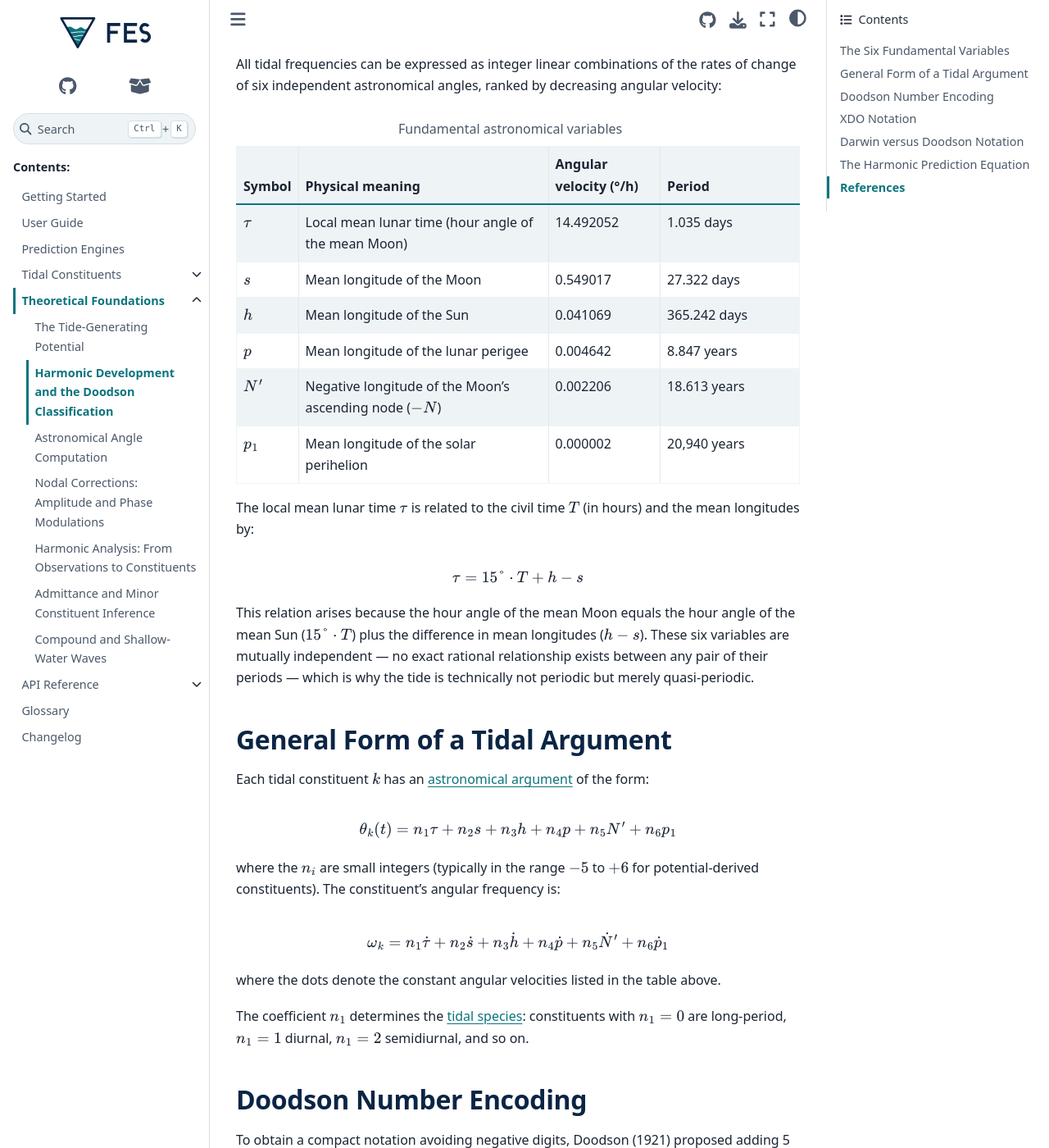
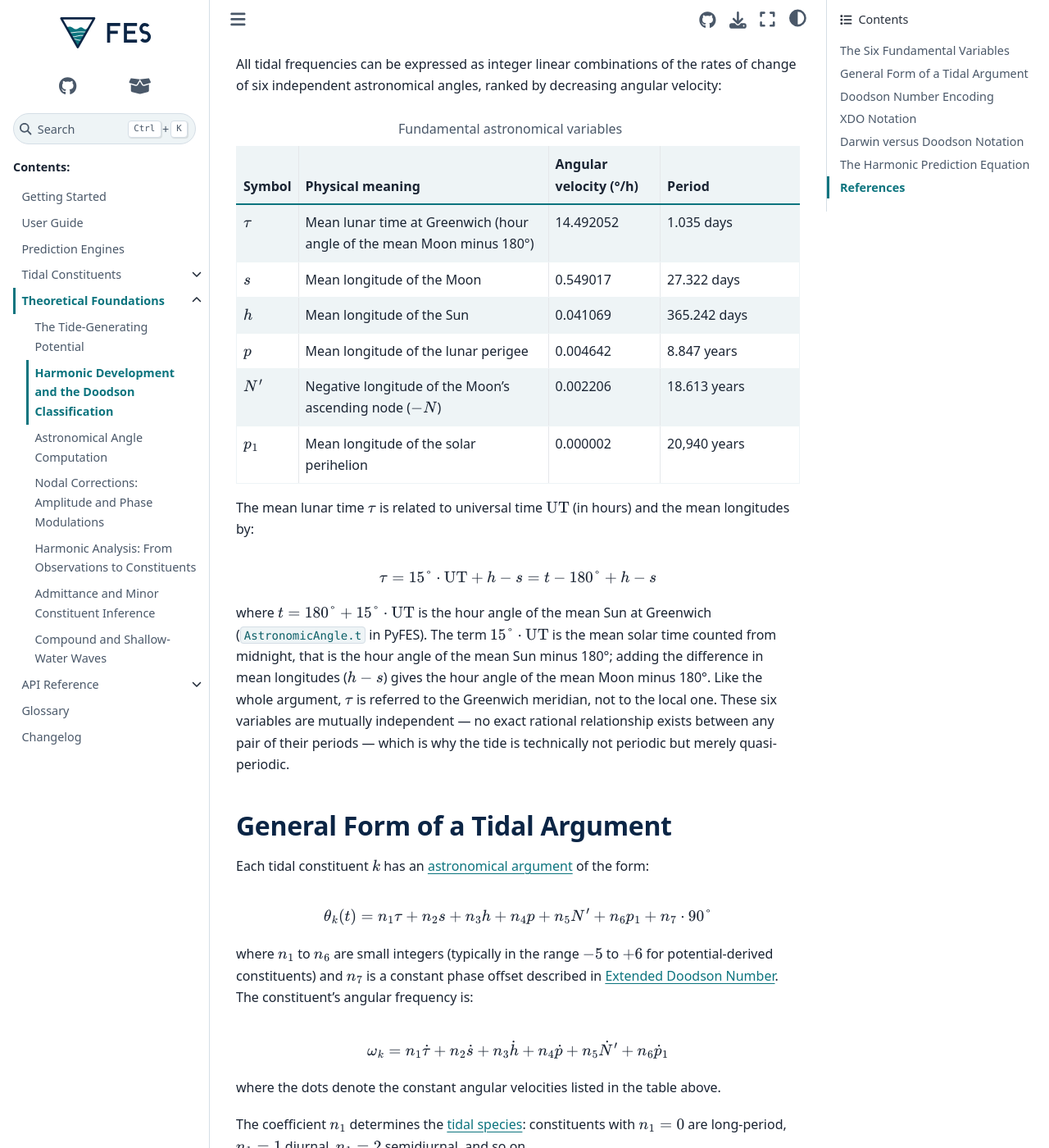
Before and after one commit to CNES/aviso-fes, a Sphinx documentation site: the page built from docs/source/theory/harmonic_development.rst, in a window 1280 px wide and 1400 px high, scrolled down 372 px. Shown: the whole window at 82% size. Built offline with Sphinx 7.4.7 and the Sphinx Book theme 1.1.4, drawn with Linux system fonts in a browser that asks for light colours; pages that are not in the unit, such as notebooks, are missing from menus; the version number could not be read and is left out; some of the changed text lies outside the part shown.

Commit message:
docs(theory): fix the harmonic equation and the Doodson examples

```diff
--- a/docs/source/glossary.rst
+++ b/docs/source/glossary.rst
@@ -176,5 +176,5 @@
         Each integer coefficient is mapped to a letter via the sequence
         R, S, T, U, V, W, X, Y, Z, A, B, C, D, E, F, G, H, I, J, ...
         where ``Z`` corresponds to coefficient 0. For example, :math:`M_2`
-        with coefficients (2, 0, 0, 0, 0, 0, 0) is encoded as ``BZZZZZ``.
+        with coefficients (2, 0, 0, 0, 0, 0, 0) is encoded as ``BZZZZZZ``.
         See :doc:`theory/harmonic_development`.
--- a/docs/source/theory/harmonic_development.rst
+++ b/docs/source/theory/harmonic_development.rst
@@ -31,7 +31,7 @@
      - Angular velocity (°/h)
      - Period
    * - :math:`\tau`
-     - Local mean lunar time (hour angle of the mean Moon)
+     - Mean lunar time at Greenwich (hour angle of the mean Moon minus 180°)
      - 14.492052
      - 1.035 days
    * - :math:`s`
@@ -55,16 +55,20 @@
      - 0.000002
      - 20,940 years
 
-The local mean lunar time :math:`\tau` is related to the civil time
-:math:`T` (in hours) and the mean longitudes by:
+The mean lunar time :math:`\tau` is related to universal time
+:math:`\mathrm{UT}` (in hours) and the mean longitudes by:
 
 .. math::
 
-    \tau = 15° \cdot T + h - s
+    \tau = 15° \cdot \mathrm{UT} + h - s = t - 180° + h - s
 
-This relation arises because the hour angle of the mean Moon equals the hour
-angle of the mean Sun (:math:`15° \cdot T`) plus the difference in mean
-longitudes (:math:`h - s`). These six variables are mutually independent
+where :math:`t = 180° + 15° \cdot \mathrm{UT}` is the hour angle of the
+mean Sun at Greenwich (``AstronomicAngle.t`` in PyFES). The term
+:math:`15° \cdot \mathrm{UT}` is the mean solar time counted from midnight,
+that is the hour angle of the mean Sun minus 180°; adding the difference in
+mean longitudes (:math:`h - s`) gives the hour angle of the mean Moon minus
+180°. Like the whole argument, :math:`\tau` is referred to the Greenwich
+meridian, not to the local one. These six variables are mutually independent
 --- no exact rational relationship exists between any pair of their periods ---
 which is why the tide is technically not periodic but merely
 quasi-periodic.
@@ -80,10 +84,12 @@
 .. math::
 
     \theta_k(t) = n_1 \tau + n_2 s + n_3 h + n_4 p + n_5 N' + n_6 p_1
+                 + n_7 \cdot 90°
 
-where the :math:`n_i` are small integers (typically in the range
-:math:`-5` to :math:`+6` for potential-derived constituents). The constituent's
-angular frequency is:
+where :math:`n_1` to :math:`n_6` are small integers (typically in the range
+:math:`-5` to :math:`+6` for potential-derived constituents) and :math:`n_7`
+is a constant phase offset described in :ref:`extended_doodson_number`. The
+constituent's angular frequency is:
 
 .. math::
 
@@ -127,8 +133,9 @@
 
 **Example --- S₂ (principal solar semidiurnal)**:
 
-The :math:`S_2` argument is :math:`\theta = 2\tau + 2s - 2h = 2T` (since
-:math:`\tau = T + h - s` in hourly notation), giving
+The :math:`S_2` argument is
+:math:`\theta = 2\tau + 2s - 2h = 2 \cdot 15° \cdot \mathrm{UT}` (since
+:math:`\tau = 15° \cdot \mathrm{UT} + h - s`), giving
 :math:`(n_1, n_2, n_3, n_4, n_5, n_6) = (2, 2, -2, 0, 0, 0)`:
 
 .. math::
@@ -137,7 +144,8 @@
 
 **Example --- K₁ (lunisolar diurnal)**:
 
-:math:`(n_1, n_2, n_3, n_4, n_5, n_6) = (1, 1, 1, 0, 0, 0)`:
+The :math:`K_1` argument is :math:`\theta = \tau + s`, giving
+:math:`(n_1, n_2, n_3, n_4, n_5, n_6) = (1, 1, 0, 0, 0, 0)`:
 
 .. math::
 
@@ -151,14 +159,19 @@
 
     N_D(O_1) = 1\;4\;5\;.\;5\;5\;5 = 145.555
 
+.. _extended_doodson_number:
+
 Extended Doodson Number
 -----------------------
 
 In practice, an additional seventh digit is appended to encode a phase
-quadrant offset :math:`n_7 \times 90°` that ensures all potential terms
-appear as positive cosines. The coefficient :math:`n_7` is 0 or 1
-for cosine terms and :math:`\pm 1` for sine terms. With the same offset
-convention, the seventh digit is :math:`n_7 + 5`.
+offset :math:`n_7 \times 90°` that ensures all potential terms appear as
+positive cosines: 0 or 2 (180°) for cosine terms with a positive or negative
+coefficient, 1 or -1 (90° or 270°) for sine terms. The offset is defined
+modulo 360°, so :math:`n_7` is defined modulo 4. PyFES reports it in
+:math:`\{-1, 0, 1, 2\}` for the Darwin engine, as in the XDO tables (e.g.
+:math:`O_1`: :math:`n_7 = -1`), while the PERTH engine writes -1 as 3. With
+the same offset convention, the seventh digit is :math:`n_7 + 5`.
 
 Species, Groups, and Subgroups
 -------------------------------
@@ -197,8 +210,9 @@
 The mapping uses the sequence ``R S T U V W X Y Z A B C D E F G H I J ...``
 with ``Z`` at coefficient 0. For example:
 
-- :math:`M_2` with coefficients (2, 0, 0, 0, 0, 0, 0) becomes ``BZZZZZ``
-- :math:`S_2` with coefficients (2, 2, -2, 0, 0, 0, 0) becomes ``BCXZZZZ``
+- :math:`M_2` with coefficients (2, 0, 0, 0, 0, 0, 0) becomes ``BZZZZZZ``
+- :math:`S_2` with coefficients (2, 2, -2, 0, 0, 0, 0) becomes ``BBXZZZZ``
+- :math:`O_1` with coefficients (1, -1, 0, 0, 0, 0, -1) becomes ``AYZZZZY``
 
 In PyFES, the ``xdo_numerical()`` and ``xdo_alphabetical()`` methods on
 :class:`~pyfes.core.WaveInterface` return these representations.
@@ -228,21 +242,23 @@
 
 Combining the potential development with the ocean's response at a given
 location yields the **harmonic tidal equation**. The tidal height at a
-point with longitude :math:`G` at universal time :math:`t_0` is:
+given location at universal time :math:`t` is:
 
 .. math::
 
-    h(t_0) = H_0 + \sum_{k=1}^{N} f_k \, H_k \,
-    \cos\!\left(V_{k,0}(t_0) + \omega_k \, t_0 - G_k + u_k\right)
+    h(t) = H_0 + \sum_{k=1}^{N} f_k \, H_k \,
+    \cos\!\left(V_k(t_0) + \omega_k \, (t - t_0) + u_k - G_k\right)
 
 where:
 
 - :math:`H_0` is the mean water level above the datum,
 - :math:`H_k` and :math:`G_k` are the amplitude and :term:`phase lag`
   (harmonic constants) of constituent :math:`k` at the given location,
-- :math:`V_{k,0}(t_0)` is the :term:`astronomical argument` at the Greenwich
-  meridian at time :math:`t_0 = 0`,
-- :math:`\omega_k` is the angular speed of constituent :math:`k`,
+- :math:`V_k(t_0)` is the :term:`astronomical argument` at the Greenwich
+  meridian at a reference epoch :math:`t_0`,
+- :math:`\omega_k` is the angular speed of constituent :math:`k`, so that
+  :math:`V_k(t_0) + \omega_k (t - t_0)` is the astronomical argument
+  :math:`V_k(t)` at time :math:`t`,
 - :math:`f_k` and :math:`u_k` are the :term:`nodal corrections <nodal
   correction>` (see :doc:`nodal_corrections`).
 
```
Also changed, not shown: docs/source/index.rst (+10 -9 lines), docs/source/theory/harmonic_analysis.rst (+9 -5 lines), docs/source/theory/nodal_corrections.rst (+8 -6 lines).
